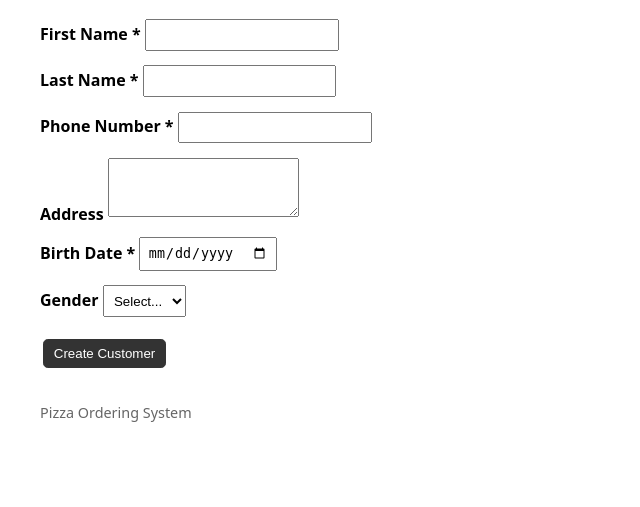
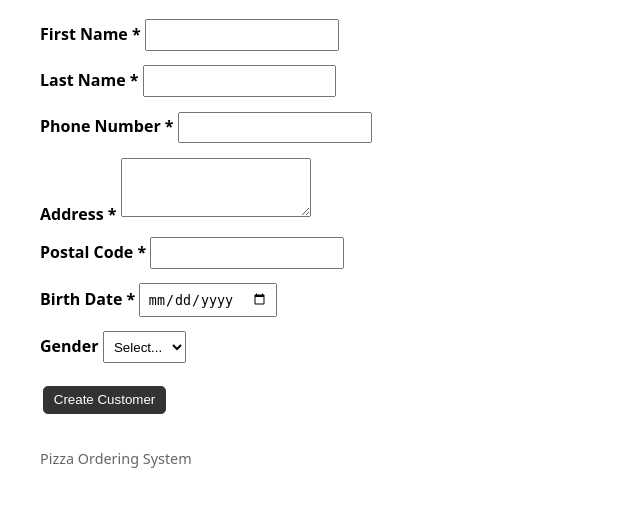
Before and after one commit to NoortjeVM/Databases-Project, a Flask app: page /customers/new in a window 1280 px wide. Shown: the part 138-645 px from the top of the page, without its empty margins (0-640 px from the left). Run offline with Flask 3, Linux system fonts and the light colour scheme; parts of the project's set-up code (start-up, migrations or seed data) failed here and were passed over.

Commit message:
Solved problem in customer form

```diff
--- a/controllers.py
+++ b/controllers.py
@@ -34,11 +34,16 @@ def create_customer():
     last_name = request.form.get("last_name", "").strip()
     phone_number = request.form.get("phone_number", "").strip()
     address = request.form.get("address", "").strip()
+    postal_code = request.form.get("postal_code", "").strip().replace(" ", "").upper()
     birthdate_str = request.form.get("birthdate", "").strip()
     gender = request.form.get("gender", "").strip()
 
     if not all([first_name, last_name, phone_number, birthdate_str]):
         flash("First name, last name, phone number, and birthdate are required.", "error")
+        return redirect(url_for("customers.new_customer"))
+
+    if len(postal_code) != 6:
+        flash("Postal code must be exactly 6 characters (e.g. 6222RT).")
         return redirect(url_for("customers.new_customer"))
 
     try:
@@ -58,6 +63,7 @@ def create_customer():
             last_name=last_name,
             phone_number=phone_number,
             address=address,
+            postal_code=postal_code,
             birthdate=birthdate,
             gender=gender_val
         )
--- a/templates/customer_form.html
+++ b/templates/customer_form.html
@@ -10,8 +10,11 @@
     <label>Phone Number *
       <input type="tel" name="phone_number" required>
     </label>
-    <label>Address
-      <textarea name="address" rows="3"></textarea>
+    <label>Address *
+      <textarea name="address" rows="3" required></textarea>
+    </label>
+    <label>Postal Code *
+      <input type="text" name="postal_code" required>
     </label>
     <label>Birth Date *
       <input type="date" name="birthdate" required>
```
